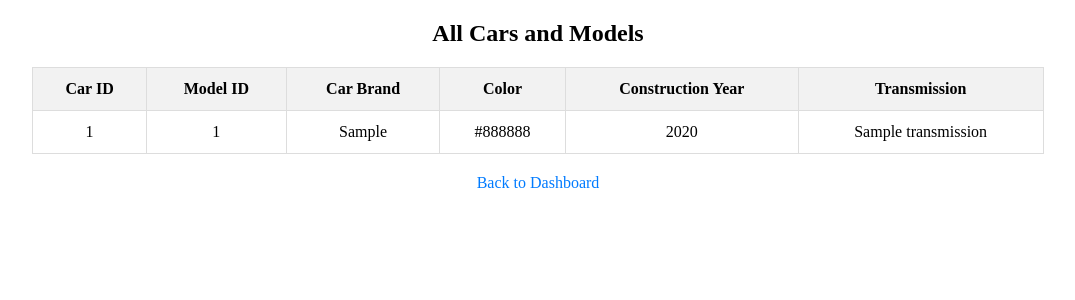
After one commit to dmuno2/cs480proj, a Flask app: page /cars in a window 1280 px wide. The commit adds this page. Shown: the top 300 px of the page, without its empty margins (102-1177 px from the left). Run offline with Flask 3, Linux system fonts and the light colour scheme; a database or web service that is not in the repository returns one stand-in record (values such as "Sample title"); some libraries are stand-ins or nearby versions.

Commit message:
David push

```diff
--- a/app.py
+++ b/app.py
@@ -2,6 +2,8 @@ from flask import Flask, request, redirect, render_template, url_for, session, f
 from db_conn import get_db_connection
 import psycopg2
 import psycopg2.errors
+from psycopg2.extras import RealDictCursor
+
 
 app = Flask(__name__)
 app.secret_key = "dev"  # Needed for login sessions
@@ -415,6 +417,22 @@ def add_car_driver():
 
     return render_template('add_car_driver.html')
 
+@app.route('/cars')
+def list_cars():
+    conn = get_db_connection()
+    cursor = conn.cursor(cursor_factory=RealDictCursor)
+    # cursor = conn.cursor()
+    cursor.execute('''
+        SELECT car.carid AS car_id, model.modelid AS car_modelid, car.brand AS car_brand,
+               model.color, model.construction_year, model.transmission
+        FROM car
+        JOIN model ON car.carid = model.carid
+    ''')
+    # cars = [dict(row) for row in cursor.fetchall()]
+    cars = cursor.fetchall()
+    conn.close()
+    return render_template('list_cars.html', cars=cars)
+
 
 # ------------- Logout -------------
 @app.route('/logout')
@@ -424,4 +442,4 @@ def logout():
 
 # Run app
 if __name__ == '__main__':
-    app.run(debug=True, port=5001)
+    app.run(debug=True, port=5002)
--- a/db_conn.py
+++ b/db_conn.py
@@ -1,9 +1,5 @@
-# import psycopg2
+import psycopg2
 
-# database = '480 Group Project'
-# username = 'postgres'
-# pwd = 'DataBase@2025'
-# port_id = 5432
 def get_db_connection():
     conn = psycopg2.connect(
         host="ep-snowy-mouse-a484zcoz-pooler.us-east-1.aws.neon.tech",  # from your Neon connection screen
--- a/templates/driver_dashboard.html
+++ b/templates/driver_dashboard.html
@@ -8,6 +8,7 @@
     <ul>
         <li><a href="{{ url_for('add_driver_address') }}">Add/Update Address</a></li>
         <li><a href="{{ url_for('add_car_driver') }}">Add Car Model You Can Drive</a></li>
+        <li><a href="{{ url_for('list_cars') }}">View All Cars</a></li>
     </ul>
 
     <h2>Welcome Driver!</h2>
--- /dev/null
+++ b/templates/list_cars.html
@@ -0,0 +1,68 @@
+<!DOCTYPE html>
+<html>
+<head>
+    <title>List of Cars</title>
+    <style>
+        table {
+            border-collapse: collapse;
+            width: 80%;
+            margin: 20px auto;
+        }
+        th, td {
+            padding: 12px;
+            text-align: center;
+            border: 1px solid #ddd;
+        }
+        th {
+            background-color: #f2f2f2;
+        }
+        h2 {
+            text-align: center;
+        }
+        a {
+            display: block;
+            text-align: center;
+            margin-top: 20px;
+            text-decoration: none;
+            color: #007BFF;
+        }
+        a:hover {
+            text-decoration: underline;
+        }
+    </style>
+</head>
+<body>
+    <h2>All Cars and Models</h2>
+
+    {% if cars %}
+        <table>
+            <thead>
+                <tr>
+                    <th>Car ID</th>
+                    <th>Model ID</th>
+                    <th>Car Brand</th>
+                    <th>Color</th>
+                    <th>Construction Year</th>
+                    <th>Transmission</th>
+                </tr>
+            </thead>
+            <tbody>
+                {% for car in cars %}
+                <tr>
+                    <td>{{ car.car_id }}</td>
+                    <td>{{ car.car_modelid }}</td>
+                    <td>{{ car.car_brand }}</td>
+                    <td>{{ car.color }}</td>
+                    <td>{{ car.construction_year }}</td>
+                    <td>{{ car.transmission }}</td>
+                </tr>
+                {% endfor %}
+            </tbody>
+        </table>
+    {% else %}
+        <p style="text-align: center;">No cars found in the system.</p>
+    {% endif %}
+
+    <a href="{{ url_for('driver_dashboard') }}">Back to Dashboard</a>
+</body>
+</html>
```
